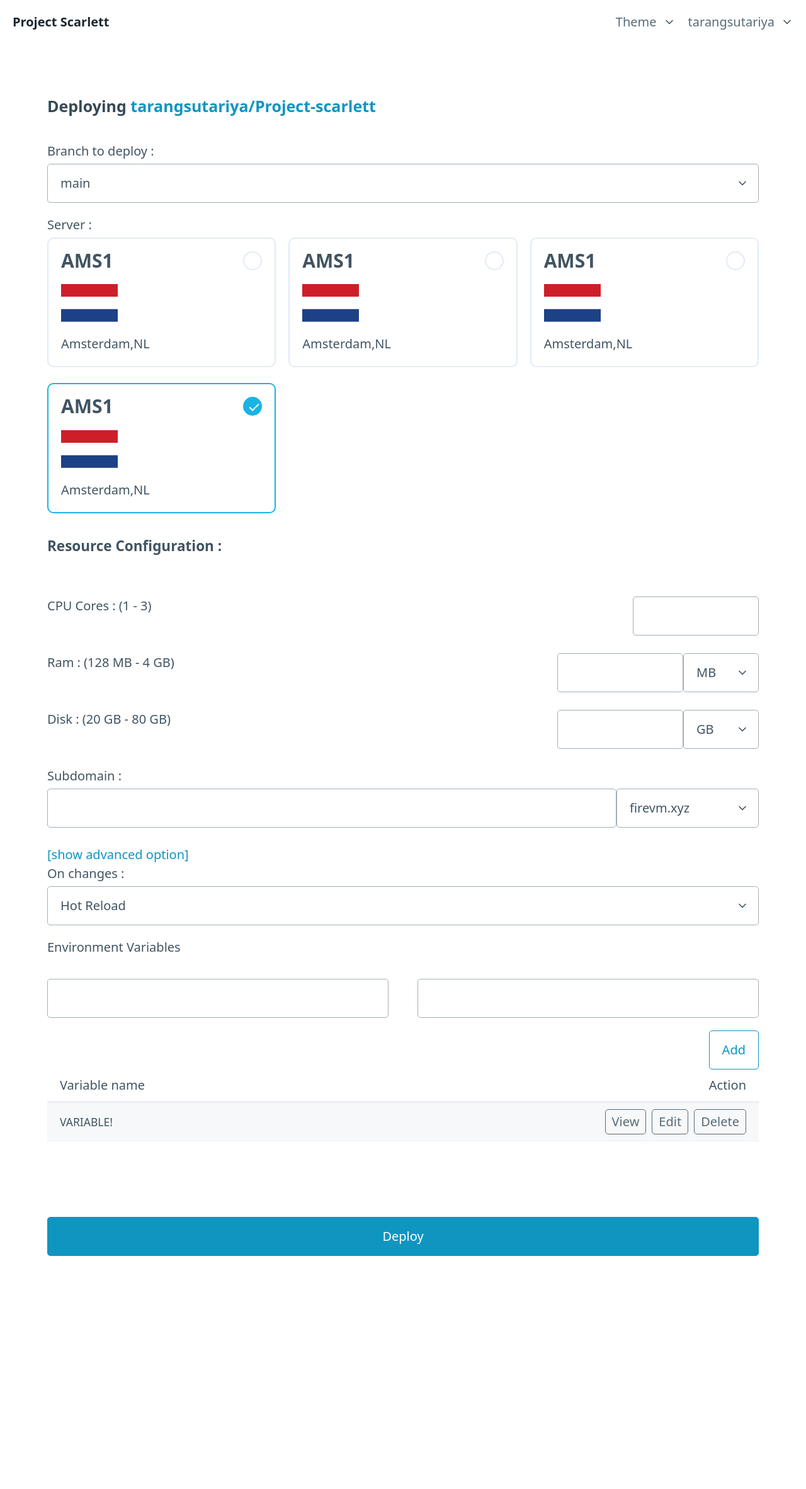
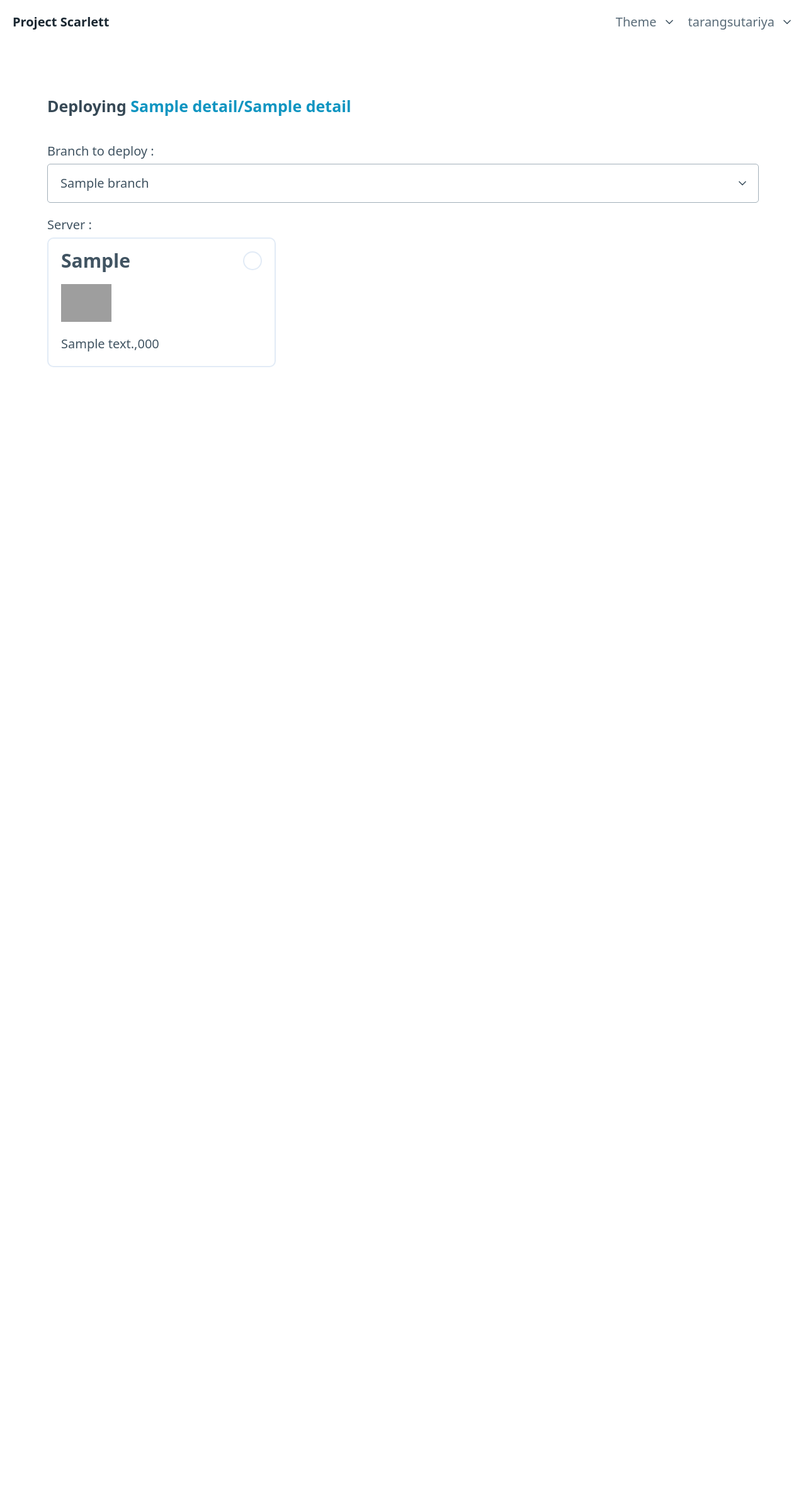
Before and after one commit to tarangsutariya/project-scarlett, a Flask app: template src/blueprints/users/templates/configure_new_deploy.html in a window 1280 px wide. Shown: the whole page at 63% size. After the commit the page ends 583 px from the top, so only its background shows below. Run offline with Flask 2, Linux system fonts and the light colour scheme; the template is opened without the code that fills it: most values are stand-ins (such as "Sample title", 1, 10 or a date in 2020); grey boxes are pictures that could not be loaded.

```diff
--- a/src/blueprints/admin/settings/templates/server_details.html
+++ b/src/blueprints/admin/settings/templates/server_details.html
@@ -215,7 +215,7 @@
            <br/><br/>
 
           <p> Disk usage : </p>
-          <progress value="{{svr['ram']}}" max="100"></progress>
+          <progress value="{{svr['disk']}}" max="100"></progress>
           <div>
             <p style="float: inline-start;"> {{svr['disk_usage']}}/{{svr['total_disk']}} </p>
             <p style="float: inline-end;">{{svr['disk']}}%</p>
--- a/src/blueprints/deployement/models.py
+++ b/src/blueprints/deployement/models.py
@@ -18,6 +18,7 @@ class deployments(db.Model):
     primary_domain = db.Column(db.String)
     secondary_domain = db.Column(db.String)
     last_deployment_status = db.Column(db.Strig)
+    deployment_process_desc = db.Column(db.String)
     cpu_allocated = db.Column(db.Integer)
     ram_allocated = db.Column(db.Integer)
     disk_allocated = db.Column(db.Float)
@@ -26,6 +27,8 @@ class deployments(db.Model):
     disk_usage = db.Column(db.Float)
     interal_ip = db.Column(db.String)
     tap_device = db.Column(db.String)
+    redeploy_process = db.Column(db.String)
+    env_variables = db.Column(db.JSON)
 
 
 class deployement_ports(db.Model):
--- a/src/blueprints/users/templates/configure_new_deploy.html
+++ b/src/blueprints/users/templates/configure_new_deploy.html
@@ -216,8 +216,8 @@ Range slider
               <summary aria-haspopup="listbox" role="link" class="secondary">tarangsutariya</summary>
               <ul role="listbox">
 
-                <li><a href="./settings">Settings</a></li>
-                <li><a href="./logout">Log Out</a></li>
+                <li><a href="/dashboard/settings">Settings</a></li>
+                <li><a href="/dashboard/logout">Log Out</a></li>
 
               </ul>
             </details>
@@ -229,65 +229,38 @@ Range slider
     <!-- Main -->
 
     <main class="container">
-          <h4>Deploying <a>tarangsutariya/Project-scarlett</a></h4>
+          <h4>Deploying <a href="{{details['repo_url']}}">{{details["owner_name"]}}/{{details["repo_name"]}}</a></h4>
 
           <label> Branch to deploy : </label>
-          <select>  <option>main</option> </select>
+
+
+          <select autocomplete="off">
+           {% for branch in details["branches"] %}
+           <option value="{{branch}}">{{branch}}</option>
+               {% endfor %}
+          </select>
+
+
           <label>
             Server :
           </label>
 <!--SERVER GIRD-->
 <div class="grid">
-
+ {% for svr in details["svrs"] %}
   <label class="card">
-    <input name="plan" class="radio" type="radio" checked>
+    <input name="plan" class="radio" type="radio" autocomplete="off" onchange="renderconf({{loop.index0}})">
 
     <span class="plan-details">
-      <span class="plan-type">AMS1</span>
+      <span class="plan-type">{{svr["domain_prefix"]}}</span>
       <span class="plan-cost">
-    <svg xmlns="http://www.w3.org/2000/svg" style="height:60px; margin-top:10px;margin-bottom: 10px" viewBox="0 85.5 513 342"><path fill="#FFF" d="M0 85.5h513v342H0z"/><path fill="#cd1f2a" d="M0 85.5h513v114H0z"/><path fill="#1d4185" d="M0 312h513v114H0z"/></svg>
+    <!-- <svg xmlns="http://www.w3.org/2000/svg" style="height:60px; margin-top:10px;margin-bottom: 10px" viewBox="0 85.5 513 342"><path fill="#FFF" d="M0 85.5h513v342H0z"/><path fill="#cd1f2a" d="M0 85.5h513v114H0z"/><path fill="#1d4185" d="M0 312h513v114H0z"/></svg> -->
+  <img src="/static/flags/{{svr['server_location_code']}}.svg" style="height:60px; margin-top:10px;margin-bottom: 10px">
   </span>
-      <span>Amsterdam,NL</span>
+      <span>{{svr["server_location_description"]}},{{svr["server_location_code"]}}</span>
     </span>
   </label>
 
-  <label class="card">
-    <input name="plan" class="radio" type="radio" checked>
-
-    <span class="plan-details">
-      <span class="plan-type">AMS1</span>
-      <span class="plan-cost">
-    <svg xmlns="http://www.w3.org/2000/svg" style="height:60px; margin-top:10px;margin-bottom: 10px" viewBox="0 85.5 513 342"><path fill="#FFF" d="M0 85.5h513v342H0z"/><path fill="#cd1f2a" d="M0 85.5h513v114H0z"/><path fill="#1d4185" d="M0 312h513v114H0z"/></svg>
-  </span>
-      <span>Amsterdam,NL</span>
-    </span>
-  </label>
-
-
-  <label class="card">
-    <input name="plan" class="radio" type="radio" checked>
-
-    <span class="plan-details">
-      <span class="plan-type">AMS1</span>
-      <span class="plan-cost">
-    <svg xmlns="http://www.w3.org/2000/svg" style="height:60px; margin-top:10px;margin-bottom: 10px" viewBox="0 85.5 513 342"><path fill="#FFF" d="M0 85.5h513v342H0z"/><path fill="#cd1f2a" d="M0 85.5h513v114H0z"/><path fill="#1d4185" d="M0 312h513v114H0z"/></svg>
-  </span>
-      <span>Amsterdam,NL</span>
-    </span>
-  </label>
-
-
-  <label class="card">
-    <input name="plan" class="radio" type="radio" checked>
-
-    <span class="plan-details">
-      <span class="plan-type">AMS1</span>
-      <span class="plan-cost">
-    <svg xmlns="http://www.w3.org/2000/svg" style="height:60px; margin-top:10px;margin-bottom: 10px" viewBox="0 85.5 513 342"><path fill="#FFF" d="M0 85.5h513v342H0z"/><path fill="#cd1f2a" d="M0 85.5h513v114H0z"/><path fill="#1d4185" d="M0 312h513v114H0z"/></svg>
-  </span>
-      <span>Amsterdam,NL</span>
-    </span>
-  </label>
+{% endfor %}
 
 
 
@@ -297,7 +270,7 @@ Range slider
 <!--SERVERGRID END-->
 
 <br/>
-<div>
+<div id="afterserver" style="display: none;">
 
 
     <h5>Resource Configuration : </h5>
@@ -428,6 +401,32 @@ Range slider
 
 
 
+<script>
+
+let details = {{details|tojson}}
+
+
+function renderconf(i){
+
+
+
+
+console.log(details)
+
+
+
+
+document.getElementById("afterserver").style.display=""
+
+}
+
+
+</script>
+
+
+
+
+
 
 
 
--- a/src/tasks/periodic_tasks.py
+++ b/src/tasks/periodic_tasks.py
@@ -60,7 +60,7 @@ def serverhealthcheck():
 def add_periodic(sender, **kwargs):
 
 
-    sender.add_periodic_task(30, serverhealthcheck.s(), name='serverhealthcheck',expires=300)
+    sender.add_periodic_task(60, serverhealthcheck.s(), name='serverhealthcheck',expires=300)
 
 # add periodic tasks here
 # example periodic task
```
Also changed, not shown: src/blueprints/deployement/countries.py (+2 -0 lines), src/blueprints/users/users.py (+65 -1 lines).
